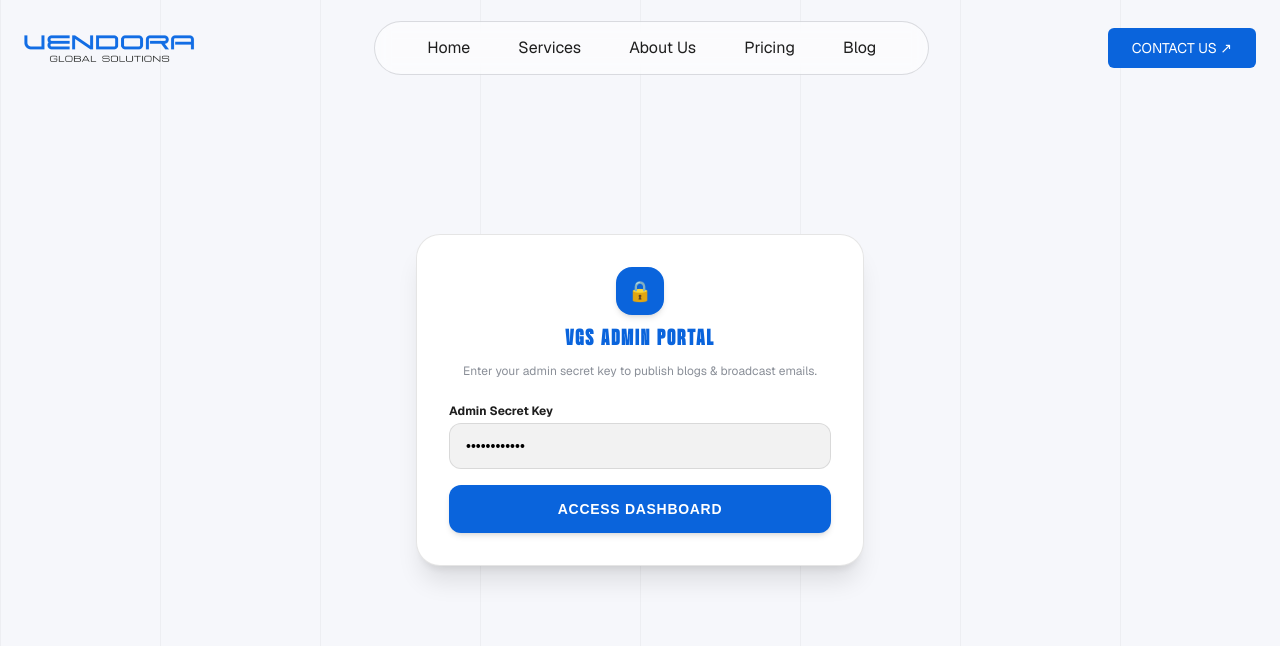
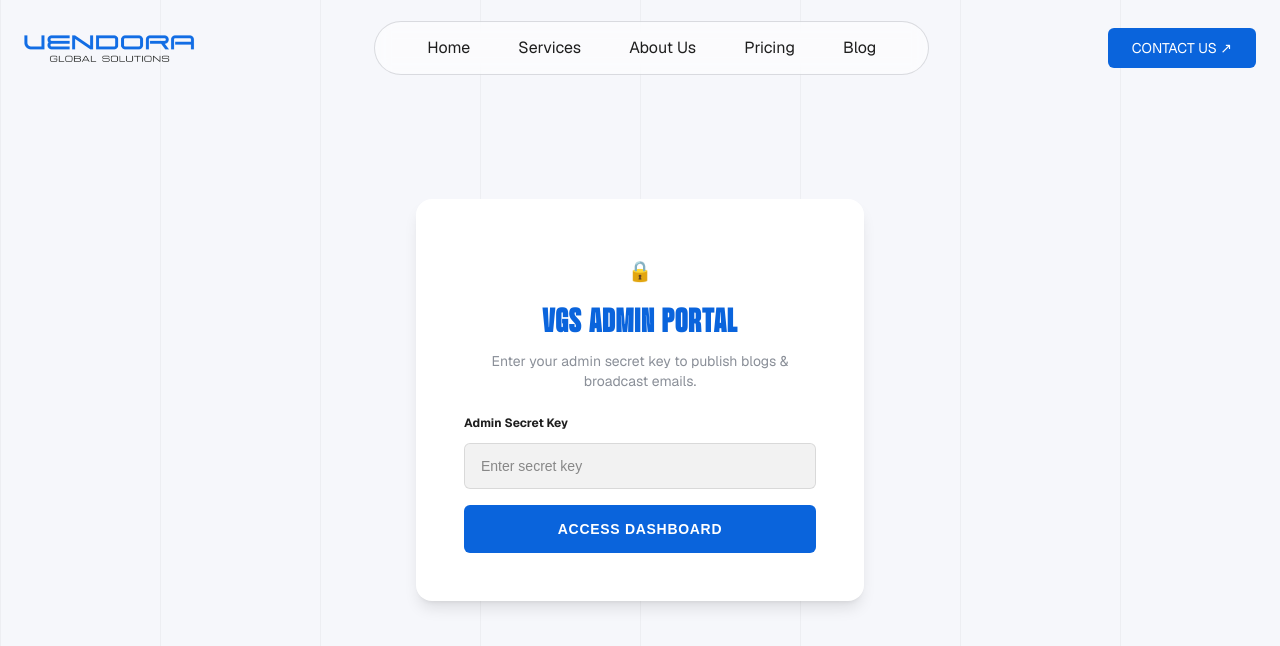
Before and after one commit to Induwara77/VGS, a Next.js app: page /admin in a window 1280 px wide. Shown: the top 646 px of the page. Built offline with nearby package versions, Linux system fonts and the light colour scheme.

Commit message:
admin login part

```diff
--- a/app/admin/page.tsx
+++ b/app/admin/page.tsx
@@ -43,9 +43,11 @@ const PRESET_IMAGES = [
 ];
 
 export default function AdminPage() {
-  const [secretKey, setSecretKey] = useState("vgsadmin2026");
+  // Initialize secretKey as an empty string so only the placeholder shows
+  const [secretKey, setSecretKey] = useState("");
   const [isAuthenticated, setIsAuthenticated] = useState(false);
   const [authError, setAuthError] = useState("");
+  const [isLoading, setIsLoading] = useState(true);
 
   // Stats
   const [subscriberCount, setSubscriberCount] = useState<number>(0);
@@ -77,29 +79,40 @@ export default function AdminPage() {
   const [deletingId, setDeletingId] = useState<string | null>(null);
   const [deleteResult, setDeleteResult] = useState<{ success: boolean; message: string } | null>(null);
 
-  // Check initial local session
+  // Check initial session storage
   useEffect(() => {
-    const saved = sessionStorage.getItem("vgs_admin_auth");
-    const savedSecret = sessionStorage.getItem("vgs_admin_secret");
-    if (saved === "true") {
+    const savedAuth = sessionStorage.getItem("vgs_admin_auth");
+    if (savedAuth === "true") {
       setIsAuthenticated(true);
-      if (savedSecret) {
-        setSecretKey(savedSecret);
-      }
       fetchStats();
     }
+    setIsLoading(false);
   }, []);
 
-  const handleLogin = (e: React.FormEvent) => {
+  const handleLogin = async (e: React.FormEvent) => {
     e.preventDefault();
-    if (!secretKey) {
-      setAuthError("Please enter your admin secret key.");
-      return;
+    setAuthError("");
+
+    try {
+      const res = await fetch('/api/admin/verify', {
+        method: 'POST',
+        headers: { 'Content-Type': 'application/json' },
+        body: JSON.stringify({ secretKey }),
+      });
+
+      const data = await res.json();
+
+      if (data.success) {
+        setIsAuthenticated(true);
+        sessionStorage.setItem("vgs_admin_auth", "true");
+        setSecretKey(""); // Clear input after successful login
+        fetchStats();
+      } else {
+        setAuthError('Invalid Admin Secret Key. Access Denied.');
+      }
+    } catch (err) {
+      setAuthError('An error occurred during authentication.');
     }
-    setIsAuthenticated(true);
-    sessionStorage.setItem("vgs_admin_auth", "true");
-    sessionStorage.setItem("vgs_admin_secret", secretKey);
-    fetchStats();
   };
 
   const fetchStats = async () => {
@@ -161,7 +174,6 @@ export default function AdminPage() {
           warning: data.emailBroadcast?.warning,
           slug: data.blog?.slug,
         });
-        // Clear fields and reset editing state
         setTitle("");
         setExcerpt("");
         setContent("");
@@ -227,34 +239,39 @@ export default function AdminPage() {
     }
   };
 
+  if (isLoading) {
+    return null;
+  }
+
   if (!isAuthenticated) {
     return (
       <div className="min-h-screen bg-[var(--vgs-canvas)] flex items-center justify-center p-4">
         <BackgroundLines />
-        <div className="relative z-10 w-full max-w-md bg-white rounded-3xl p-8 shadow-xl border border-black/10">
+        <div className="relative z-10 w-full max-w-md bg-white shadow-lg rounded-2xl p-12">
           <div className="text-center space-y-2 mb-6">
-            <div className="w-12 h-12 rounded-2xl bg-[var(--vgs-blue)] text-white flex items-center justify-center text-xl mx-auto shadow-md">
+            <div className="w-12 h-12 rounded-md text-white flex items-center justify-center text-xl mx-auto">
               🔒
             </div>
-            <h2 className={`${outrun.className} text-2xl uppercase tracking-wider text-[var(--vgs-blue)]`}>
+            <h2 className={`${outrun.className} text-4xl uppercase leading-relax text-[var(--vgs-blue)]`}>
               VGS Admin Portal
             </h2>
-            <p className="font-sans text-xs text-[var(--vgs-cloud)]">
+            <p className="font-sans text-sm text-[var(--vgs-cloud)]">
               Enter your admin secret key to publish blogs & broadcast emails.
             </p>
           </div>
 
           <form onSubmit={handleLogin} className="space-y-4">
-            <div>
-              <label className="block font-sans text-xs font-bold text-[var(--vgs-ink)] mb-1">
+            <div className="flex flex-col items-center justify-center w-full">
+              <label className="block font-sans text-xs font-bold text-[var(--vgs-ink)] mb-3 self-start">
                 Admin Secret Key
               </label>
               <input
                 type="password"
                 value={secretKey}
                 onChange={(e) => setSecretKey(e.target.value)}
-                placeholder="Enter secret key (default: vgsadmin2026)"
-                className="w-full px-4 py-3 bg-black/5 rounded-xl border border-black/10 text-sm focus:outline-none focus:ring-2 focus:ring-[var(--vgs-blue)]"
+                placeholder="Enter secret key"
+                autoComplete="off"
+                className="w-full px-4 py-3 text-[var(--vgs-ink)] bg-black/5 rounded-md border border-black/10 text-sm focus:outline-none focus:ring-1 focus:ring-[var(--vgs-blue)]"
               />
             </div>
 
@@ -264,7 +281,7 @@ export default function AdminPage() {
 
             <button
               type="submit"
-              className="w-full bg-[var(--vgs-blue)] text-white font-bold py-3.5 rounded-xl text-sm uppercase tracking-wider shadow-md hover:bg-blue-600 transition-all cursor-pointer"
+              className="w-full bg-[var(--vgs-blue)] text-white font-bold py-3.5 rounded-md text-sm uppercase tracking-wider hover:bg-blue-600 transition-all cursor-pointer"
             >
               Access Dashboard
             </button>
@@ -301,7 +318,6 @@ export default function AdminPage() {
             <button
               onClick={() => {
                 sessionStorage.removeItem("vgs_admin_auth");
-                sessionStorage.removeItem("vgs_admin_secret");
                 setSecretKey("");
                 setIsAuthenticated(false);
               }}
@@ -733,7 +749,6 @@ export default function AdminPage() {
               </button>
             </div>
 
-            {/* Delete feedback banner */}
             {deleteResult && (
               <div className={`flex items-center justify-between gap-3 p-3 rounded-xl border text-sm ${
                 deleteResult.success
@@ -775,7 +790,6 @@ export default function AdminPage() {
                         View →
                       </Link>
 
-                      {/* Edit Button */}
                       <button
                         onClick={() => handleStartEdit(b)}
                         className="text-xs font-bold text-blue-600 bg-blue-50 hover:bg-blue-100 border border-blue-200 px-3 py-1.5 rounded-lg transition-all cursor-pointer"
@@ -783,7 +797,6 @@ export default function AdminPage() {
                         ✏️ Edit
                       </button>
 
-                      {/* Delete Button */}
                       <button
                         onClick={() => handleDeleteBlog(b.id, b.title)}
                         disabled={deletingId === b.id}
--- /dev/null
+++ b/app/api/admin/verify/route.ts
@@ -0,0 +1,16 @@
+import { NextResponse } from 'next/server';
+
+export async function POST(request: Request) {
+  try {
+    const { secretKey } = await request.json();
+    const configuredKey = process.env.ADMIN_SECRET_KEY || 'vgsadmin2026';
+
+    if (!secretKey || secretKey !== configuredKey) {
+      return NextResponse.json({ success: false, error: 'Invalid secret key' }, { status: 401 });
+    }
+
+    return NextResponse.json({ success: true });
+  } catch (error) {
+    return NextResponse.json({ success: false, error: 'Server error' }, { status: 500 });
+  }
+}
```
